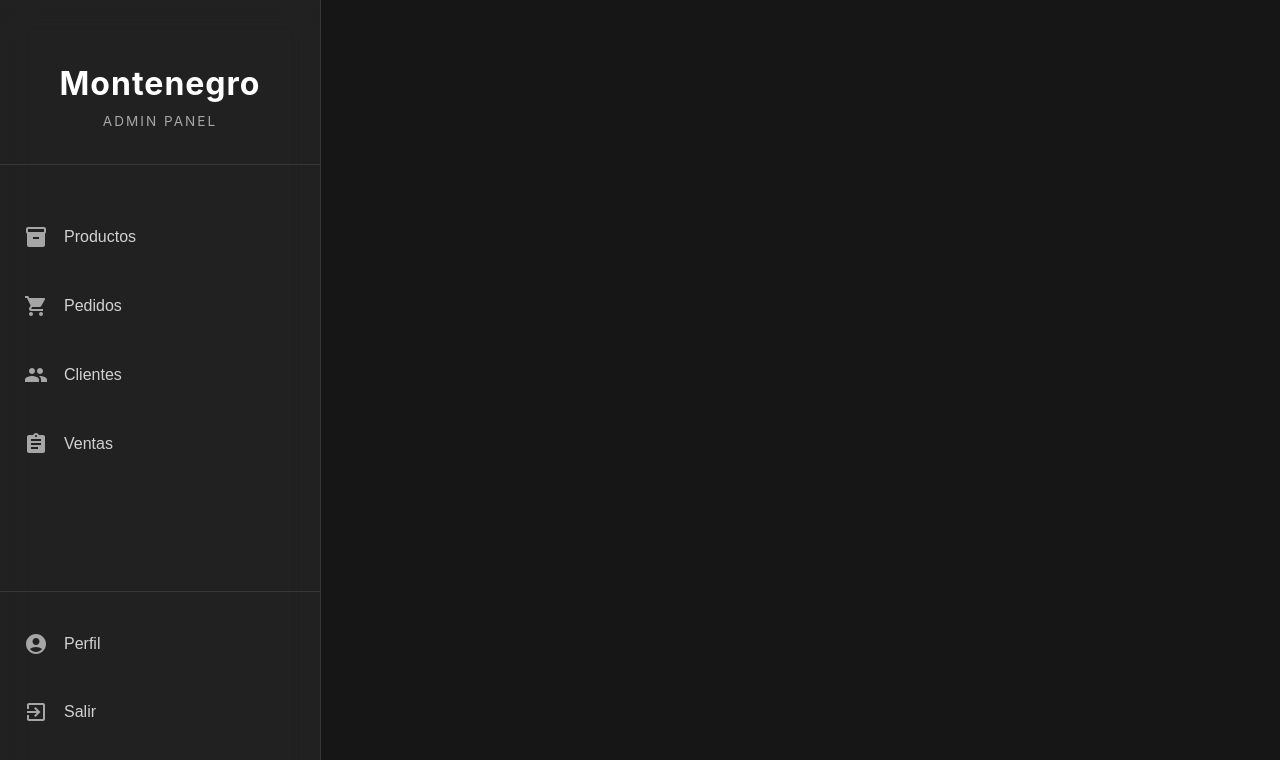
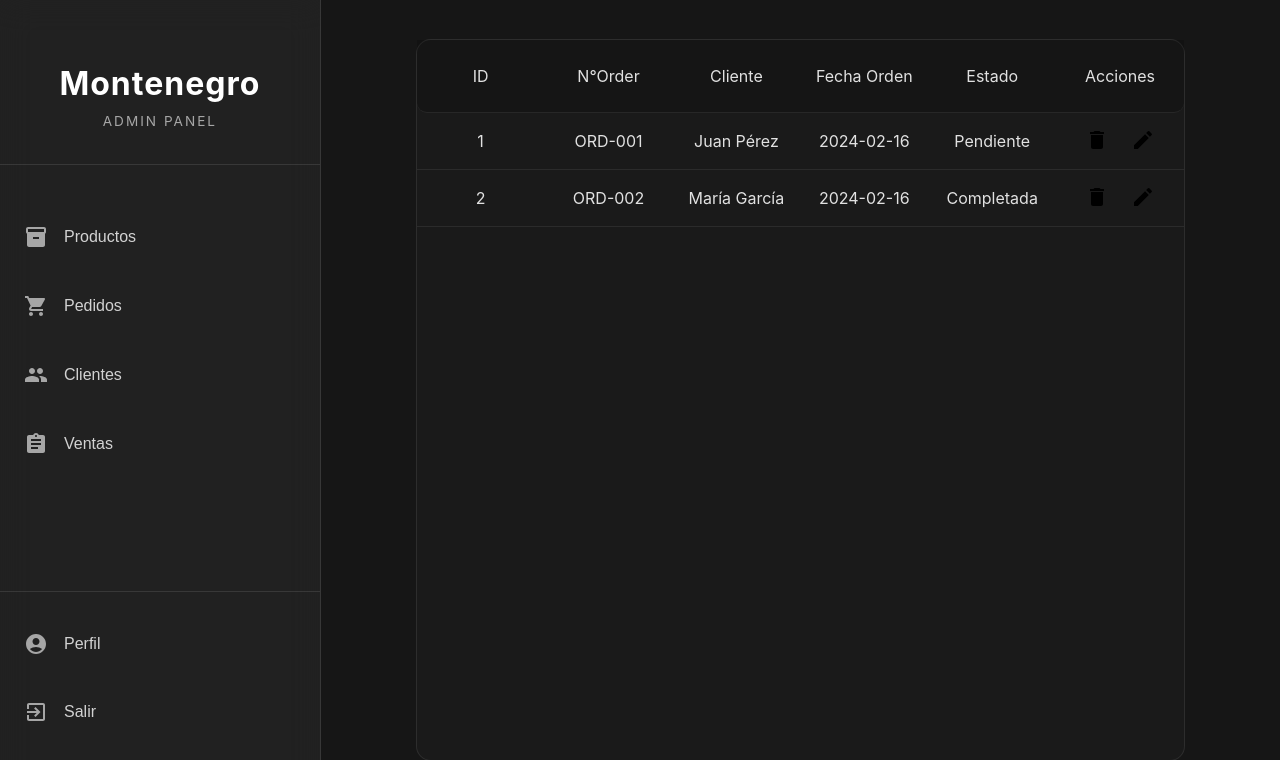
Before and after one commit to Adrian-ortiz0/frontend_montenegro, a React (Vite) app: page /admin-orders in a window 1280 px wide. Shown: the top 760 px of the page. Built offline with nearby package versions, Linux system fonts and the light colour scheme.

Commit message:
feat: :sparkles: I've added the orders table

```diff
--- a/src/components/AdminOrdersDashBoard.jsx
+++ b/src/components/AdminOrdersDashBoard.jsx
@@ -1,10 +1,12 @@
 import React from 'react'
 import AdminNavBarAside from './subcomponents/AdminNavBarAside'
+import AdminOrdersTable from './subcomponents/AdminOrdersTable'
 
 const AdminOrdersDashBoard = () => {
   return (
     <div className='admin-dashboard_container'>
         <AdminNavBarAside />
+        <AdminOrdersTable />
     </div>
   )
 }
--- /dev/null
+++ b/src/components/subcomponents/AdminOrdersTable.jsx
@@ -0,0 +1,80 @@
+import React from 'react'
+import DeleteIcon from '@mui/icons-material/Delete';
+import EditIcon from '@mui/icons-material/Edit';
+
+const AdminOrdersTable = () => {
+  const orders = [
+    {
+      id: 1,
+      orderNumber: "ORD-001",
+      client: "Juan Pérez",
+      date: "2024-02-16",
+      status: "Pendiente"
+    },
+    {
+      id: 2,
+      orderNumber: "ORD-002",
+      client: "María García",
+      date: "2024-02-16",
+      status: "Completada"
+    }
+  ];
+
+  return (
+    <div className='admin_sections'>
+      <div className='admin_orders-container'>
+        <div className='admin_orders-columns'>
+          <div>
+            <p>ID</p>
+          </div>
+          <div>
+            <p>N°Order</p>
+          </div>
+          <div>
+            <p>Cliente</p>
+          </div>
+          <div>
+            <p>Fecha Orden</p>
+          </div>
+          <div>
+            <p>Estado</p>
+          </div>
+          <div>
+            <p>Acciones</p>
+          </div>
+        </div>
+        <div className='admin_orders-table'>
+          {orders.map((order) => (
+            <div key={order.id} className='admin_orders-row'>
+              <div>
+                <p>{order.id}</p>
+              </div>
+              <div>
+                <p>{order.orderNumber}</p>
+              </div>
+              <div>
+                <p>{order.client}</p>
+              </div>
+              <div>
+                <p>{order.date}</p>
+              </div>
+              <div>
+                <p>{order.status}</p>
+              </div>
+              <div className='action_buttons'>
+                <button className="action-button">
+                  <DeleteIcon />
+                </button>
+                <button className="action-button">
+                  <EditIcon />
+                </button>
+              </div>
+            </div>
+          ))}
+        </div>
+      </div>
+    </div>
+  );
+};
+
+export default AdminOrdersTable;
--- a/src/index.css
+++ b/src/index.css
@@ -181,7 +181,7 @@ body {
   justify-content: center;
   gap: 15px;
   width: 75%;
-  height: 40%;
+  height: 50%;
 }
 
 .add_button{
@@ -272,3 +272,56 @@ body {
   color: #ccc;
   font-weight: bold;
 }
+
+/* AdminOrdersTable */
+
+.admin_orders-container{
+  width: 80%;
+  height: 90%;
+  border: 1px solid rgba(255, 255, 255, 0.081);
+  background-color: #51515118;
+  border-radius: 15px;
+}
+
+.admin_orders-columns{
+  display: flex;
+  align-items: center;
+  justify-content: space-around;
+  width: 100%;
+  height: 10%;
+  border-bottom: 1px solid rgba(255, 255, 255, 0.074);
+  background-color: rgba(0, 0, 0, 0.167);
+  border-radius: 0 0 10px 10px;
+}
+
+.admin_orders-columns div{
+  display: flex;
+  align-items: center;
+  justify-content: center;
+  width: 120px;
+}
+
+.admin_orders-row{
+  display: flex;
+  width: 100%;
+  justify-content: space-around;
+  border-bottom: 1px solid rgba(255, 255, 255, 0.074);
+}
+
+.admin_orders-row div{
+  display: flex;
+  align-items: center;
+  justify-content: center;
+  width: 120px;
+}
+
+.action_buttons{
+  gap: 10px;
+}
+
+.action-button{
+  background-color: transparent;
+  border: none;
+  width: auto;
+  cursor: pointer;
+}
```
